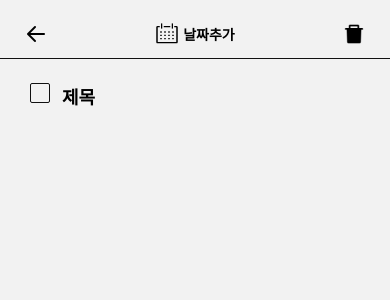
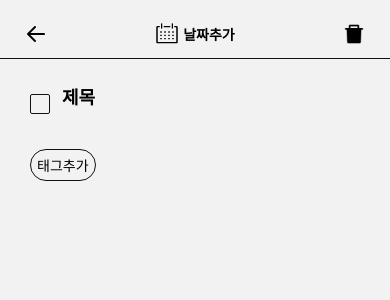
Before and after one commit to Ksechan/banjihagames-todo, a React Native app: screen /edit in a window 390 px wide. Shown: the top 300 px of the page. Built offline with nearby package versions, Linux system fonts and the light colour scheme.

Commit message:
feat: add tag function

```diff
--- a/App/screens/EditPage/index.tsx
+++ b/App/screens/EditPage/index.tsx
@@ -1,26 +1,65 @@
-import React, {useState} from 'react';
-import {SafeAreaView, View, Text, Pressable, Image} from 'react-native';
+import React, {useEffect, useState} from 'react';
+import {
+  SafeAreaView,
+  View,
+  Text,
+  Pressable,
+  Image,
+  TextInput,
+  TouchableWithoutFeedback,
+  Keyboard,
+} from 'react-native';
 import styles from './style';
 import Header from '../../components/Header';
 
 import Modal from 'react-native-modal';
 import {Calendar} from 'react-native-calendars';
+import addItem from '../../utils/addItem';
+import getItem from '../../utils/getItem';
 
 const CheckboxIcon = require('../../assets/icon/checkbox_check.png');
+const CloseIcon = require('../../assets/icon/ic_close.png');
 
 const EditPage = () => {
+  // 모달 스위치
   const [dateModalVisible, setDateModalVisible] = useState(false);
   const [deleteModalVisible, setDeleteModalVisible] = useState(false);
+  const [tagModalVisible, setTagModalVisible] = useState(false);
+  // 체크, 날짜, 제목입력
   const [check, setCheck] = useState(false);
   const [selectDate, setSelectDate] = useState('');
+  const [titleValue, setTitleValue] = useState('');
+  // 태그 입력
+  const [tagValue, setTagValue] = useState('');
+  const [tagArray, setTagArray] = useState<String[]>([]);
+  // store data
+
+  const tagDeleteHandler = (item: String) => {
+    setTagArray(tagArray.filter(el => el !== item));
+  };
+
+  const addItemHandler = async () => {
+    const previousTodos = await getItem('todoList');
+    const newTodos = {
+      check: check,
+      date: selectDate,
+      titleValue: titleValue,
+      tag: tagArray,
+    };
+    const updateTotos = [...previousTodos, newTodos];
+    addItem('todoList', updateTotos);
+  };
+
   return (
     <SafeAreaView>
       <Header
+        onBackPress={addItemHandler}
         onDatePress={() => setDateModalVisible(true)}
         onDeletePress={() => setDeleteModalVisible(true)}
         selectDate={selectDate}
       />
 
+      <TouchableWithoutFeedback onPress={Keyboard.dismiss}>
         <View style={styles.contentsWrap}>
           <View style={styles.flexRow}>
             <Pressable onPress={() => setCheck(prev => !prev)}>
@@ -30,10 +69,40 @@ const EditPage = () => {
                 <View style={[styles.checkbox, styles.noneCheck]} />
               )}
             </Pressable>
-          <Text style={styles.contentsTitle}>제목</Text>
+            <TextInput
+              style={styles.contentsTitle}
+              placeholder="제목"
+              value={titleValue}
+              onChangeText={setTitleValue}
+              multiline
+              textAlignVertical="top"
+            />
+          </View>
+          <View style={styles.tagWrap}>
+            <Pressable
+              style={styles.tag}
+              onPress={() => setTagModalVisible(true)}>
+              <Text style={styles.tagText}>태그추가</Text>
+            </Pressable>
+
+            {tagArray.map((item, index) => {
+              return (
+                <View style={[styles.tag, styles.flexRow]} key={index}>
+                  <Text>{item}</Text>
+                  <Pressable
+                    onPress={() => {
+                      tagDeleteHandler(item);
+                    }}>
+                    <Image source={CloseIcon} style={styles.closeIconBox} />
+                  </Pressable>
+                </View>
+              );
+            })}
           </View>
         </View>
+      </TouchableWithoutFeedback>
 
+      {/* 캘린더 모달 */}
       <Modal isVisible={dateModalVisible}>
         <Calendar
           onDayPress={day => {
@@ -43,20 +112,54 @@ const EditPage = () => {
           style={styles.calendarStyle}
         />
       </Modal>
-
+      {/* 삭제확인 모달 */}
       <Modal isVisible={deleteModalVisible}>
-        <View style={styles.deleteModalWrap}>
+        <View style={styles.modalWrap}>
           <Text>정말 삭제하시겠습니까?</Text>
-          <View style={styles.deleteModalButtonWrap}>
+          <View style={styles.modalButtonWrap}>
             <Pressable
-              style={[styles.deleteModalButton, styles.deleteModalFirstButton]}
+              style={[styles.modalButton, styles.modalTransparentButton]}
               onPress={() => setDeleteModalVisible(false)}>
               <Text>취소</Text>
             </Pressable>
             <Pressable
-              style={styles.deleteModalButton}
+              style={styles.modalButton}
               onPress={() => setDeleteModalVisible(false)}>
               <Text>삭제</Text>
+            </Pressable>
+          </View>
+        </View>
+      </Modal>
+      {/* 태그입력 모달 */}
+      <Modal isVisible={tagModalVisible} avoidKeyboard>
+        <View style={styles.modalWrap}>
+          <TextInput
+            value={tagValue}
+            onChangeText={setTagValue}
+            style={styles.tagInput}
+            textAlign="center"
+            placeholder="태그를 입력해주세요."
+            autoFocus
+          />
+          <View style={styles.modalButtonWrap}>
+            <Pressable
+              style={[styles.modalButton, styles.modalTransparentButton]}
+              onPress={() => {
+                setTagModalVisible(false);
+                setTagValue('');
+              }}>
+              <Text>취소</Text>
+            </Pressable>
+            <Pressable
+              style={[styles.modalButton, styles.modalTransparentButton]}
+              onPress={() => {
+                setTagModalVisible(false);
+                if (tagValue !== '') {
+                  setTagArray(prev => [...prev, tagValue]);
+                }
+                setTagValue('');
+              }}>
+              <Text>확인</Text>
             </Pressable>
           </View>
         </View>
--- a/App/screens/EditPage/style.tsx
+++ b/App/screens/EditPage/style.tsx
@@ -4,7 +4,7 @@ const styles = StyleSheet.create({
   calendarStyle: {
     borderRadius: 8,
   },
-  deleteModalWrap: {
+  modalWrap: {
     borderRadius: 8,
     alignItems: 'center',
     paddingHorizontal: 8,
@@ -12,12 +12,12 @@ const styles = StyleSheet.create({
     paddingbottom: 8,
     backgroundColor: '#fff',
   },
-  deleteModalButtonWrap: {
+  modalButtonWrap: {
     flexDirection: 'row',
     marginTop: 50,
     marginBottom: 12,
   },
-  deleteModalButton: {
+  modalButton: {
     width: 100,
     height: 32,
     backgroundColor: '#f08080',
@@ -27,18 +27,21 @@ const styles = StyleSheet.create({
     borderWidth: 1,
     borderColor: '#111',
   },
-  deleteModalFirstButton: {
+  modalTransparentButton: {
     backgroundColor: 'transparent',
     marginRight: 12,
   },
   contentsWrap: {
     paddingVertical: 24,
     paddingHorizontal: 30,
+    height: '100%',
   },
   contentsTitle: {
     fontSize: 18,
     fontWeight: 'bold',
     marginLeft: 12,
+    flex: 1,
+    paddingRight: 12,
   },
   checkbox: {
     width: 20,
@@ -51,6 +54,37 @@ const styles = StyleSheet.create({
   },
   flexRow: {
     flexDirection: 'row',
+    alignItems: 'center',
+  },
+  tagWrap: {
+    marginTop: 24,
+    flexDirection: 'row',
+    flexWrap: 'wrap',
+  },
+  tag: {
+    borderWidth: 1,
+    borderColor: '#111',
+    borderRadius: 50,
+    alignItems: 'center',
+    justifyContent: 'center',
+    padding: 6,
+    marginRight: 8,
+    marginBottom: 8,
+    height: 32,
+  },
+  tagInput: {
+    borderBottomWidth: 1,
+    borderBottomColor: 'gray',
+    width: '80%',
+    paddingBottom: 10,
+  },
+  tagText: {
+    fontWeight: '500',
+  },
+  closeIconBox: {
+    width: 12,
+    height: 14,
+    marginLeft: 4,
   },
 });
 
```
Lines whose indentation alone changed are shown as unchanged.
